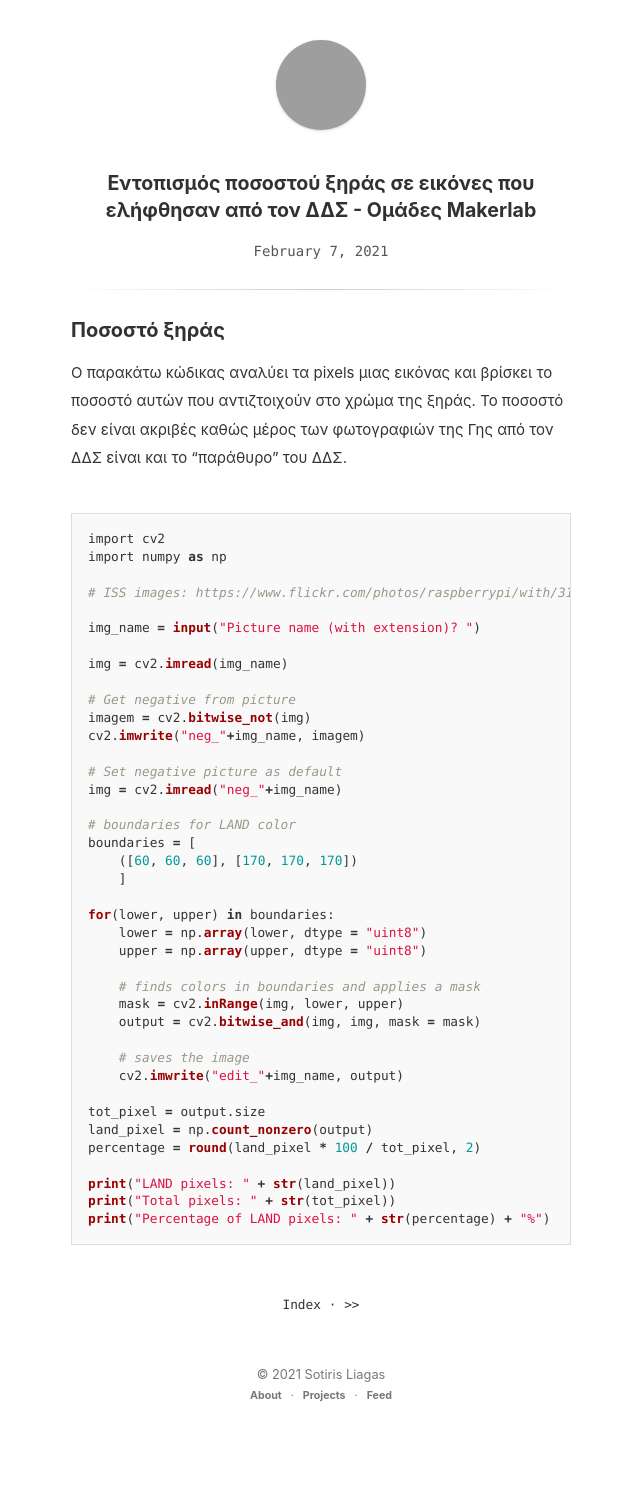
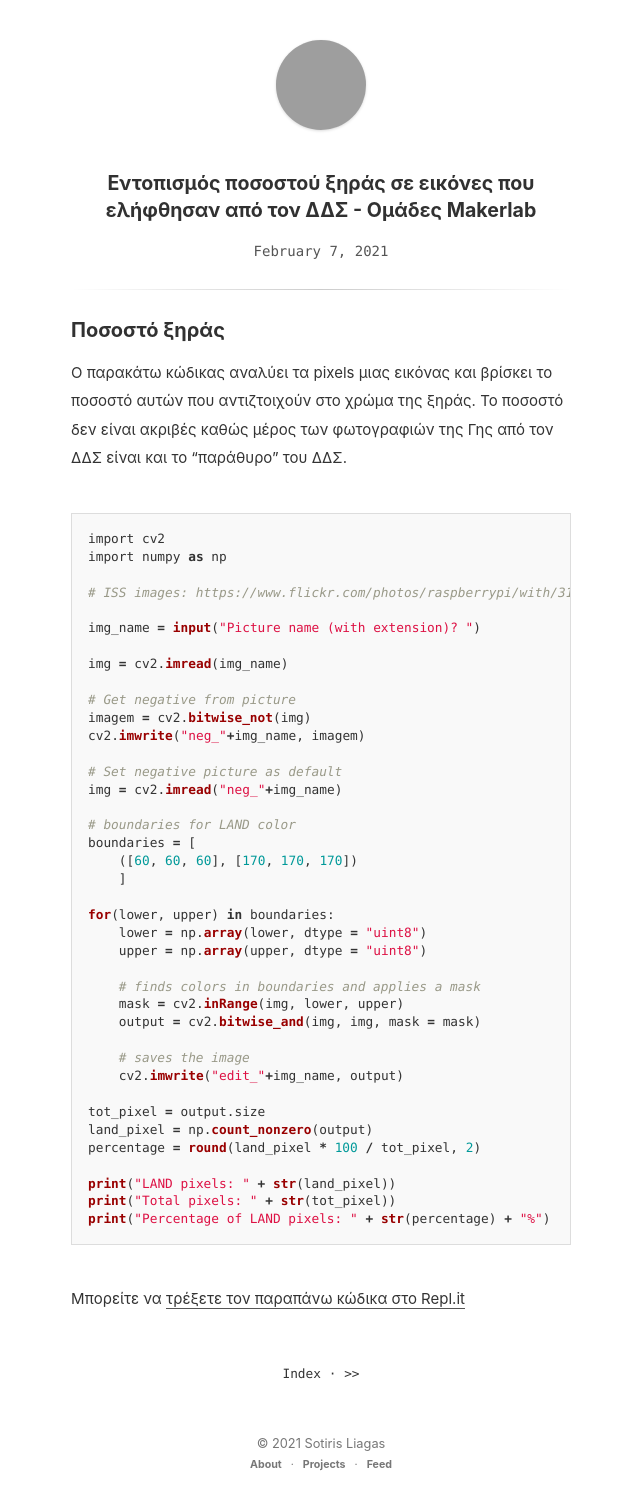
Before and after one commit to liagason/A-Jekyll-Blog, a Jekyll site: the page built from _posts/2021-02-07-astro-pi-useful-code-examples-3.md, in a window 1280 px wide. Shown: the whole page, without its empty margins (319-959 px from the left). Built offline with Jekyll 4.4.1, drawn with Linux system fonts in a browser that asks for light colours; before the commit the page ends 1441 px from its top, so only the background shows below that; grey boxes are pictures that could not be loaded.

Commit message:
Update 2021-02-07-astro-pi-useful-code-examples-3.md

````diff
--- a/_posts/2021-02-07-astro-pi-useful-code-examples-3.md
+++ b/_posts/2021-02-07-astro-pi-useful-code-examples-3.md
@@ -47,3 +47,4 @@ print("LAND pixels: " + str(land_pixel))
 print("Total pixels: " + str(tot_pixel))
 print("Percentage of LAND pixels: " + str(percentage) + "%")
 ```
+Μπορείτε να [τρέξετε τον παραπάνω κώδικα στο Repl.it](https://repl.it/@liagason/Detect-Land#main.py)
````
